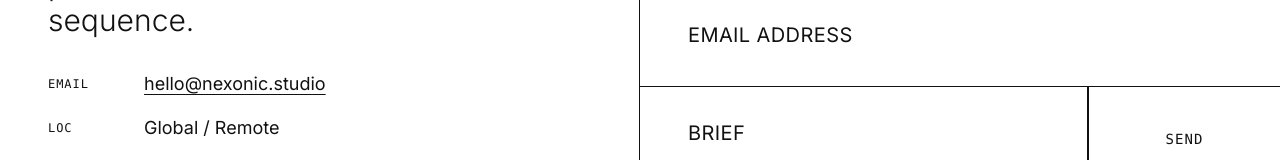
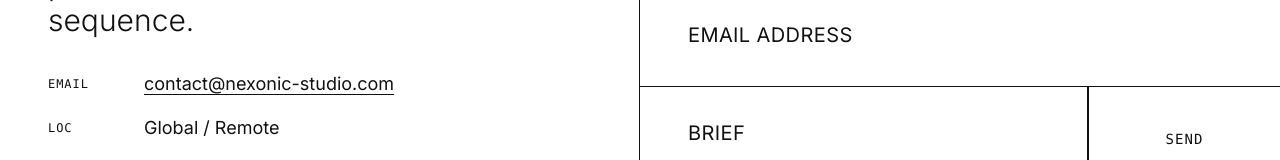
Before and after one commit to Sonnchuu/nexonic-studio, a React (Vite) app: page / in a window 1280 px wide. Shown: the part 4795-4955 px from the top of the page. Built offline with nearby package versions, Linux system fonts and the light colour scheme; no server answers.

Commit message:
added email pt 2

```diff
--- a/src/components/Contact.jsx
+++ b/src/components/Contact.jsx
@@ -81,7 +81,7 @@ const Contact = () => {
                   href="mailto:contact@nexonic-studio.com"
                   className="font-sans text-lg underline decoration-1 underline-offset-4 hover:no-underline"
                 >
-                  hello@nexonic.studio
+                  contact@nexonic-studio.com
                 </a>
               </div>
               <div className="flex items-center gap-4">
```
